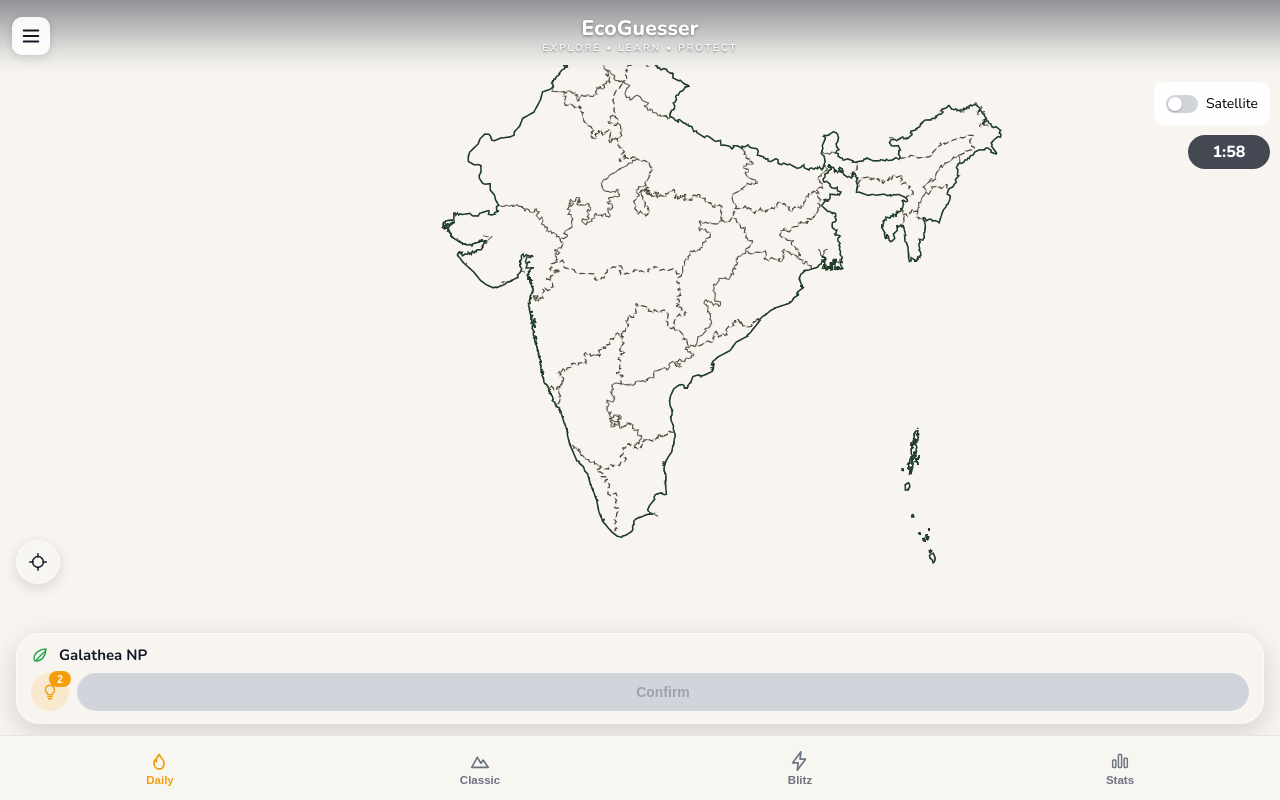
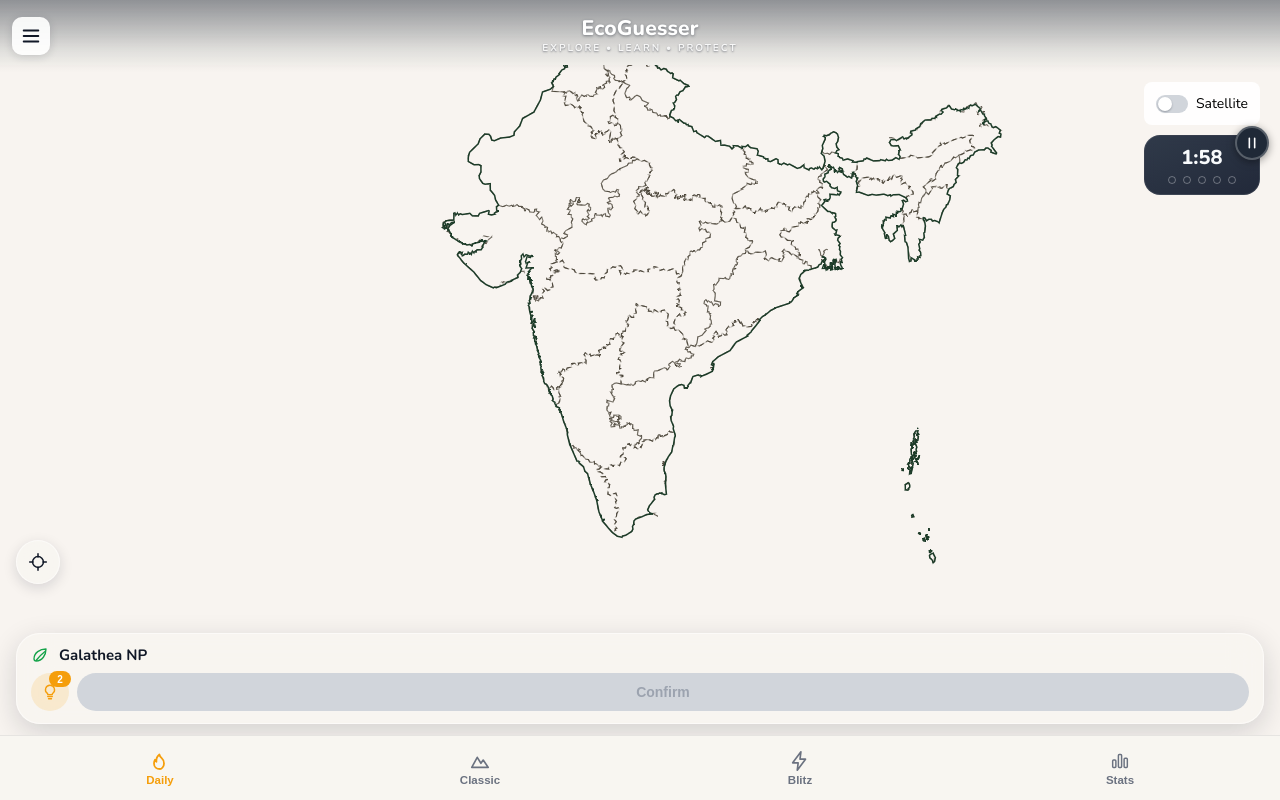
Before and after one commit to vicharashala-ui/ecoguesser, a React (Vite) app: page / in a window 1280 px wide. Both pictures are taken after a click on the button "Start Daily Challenge". Built offline with nearby package versions, Linux system fonts and the light colour scheme; no server answers.

Commit message:
miscellaneous mods

```diff
--- a/src/App.jsx
+++ b/src/App.jsx
@@ -62,9 +62,6 @@ export default function App() {
   const [dailyPhase, setDailyPhase] = useState(() => (hasPlayedToday() ? 'leaderboard' : 'round'));
   const [dailySummaryData, setDailySummaryData] = useState(null); // { totalPts, totalDist }
   const [dailyLeaderboardData, setDailyLeaderboardData] = useState(null); // { top10, rank, banner } | null
-  // READING/PLACING = unconfirmed guess in flight; drives the "Leave this
-  // round?" guard below. NOT_STARTED/REVEALING are safe to nav away from.
-  const [dailyRoundState, setDailyRoundState] = useState('NOT_STARTED');
 
   // Section 9 -- drawerOpen is global (both tabs), classicFilters affects
   // ClassicMap's AND BlitzMap's site pools (per direct request); Daily's
@@ -88,11 +85,6 @@ export default function App() {
 
   function switchTab(newTab) {
     if (newTab === activeTab) return;
-    const midRound =
-      activeTab === 'daily' &&
-      dailyPhase === 'round' &&
-      (dailyRoundState === 'READING' || dailyRoundState === 'PLACING');
-    if (midRound && !window.confirm('Leave this round? Your progress will be lost.')) return;
 
     if (newTab === 'classic') classicEverActivated.current = true;
     if (newTab === 'blitz') blitzEverActivated.current = true;
@@ -188,7 +180,7 @@ export default function App() {
         mapRef={dailyMapRef}
         sites={allSites}
         onComplete={handleDailyComplete}
-        onRoundStateChange={setDailyRoundState}
+        active={activeTab === 'daily'}
         style={{
           position: 'absolute',
           inset: 0,
--- a/src/components/DailyMap.css
+++ b/src/components/DailyMap.css
@@ -21,20 +21,30 @@
   /* Pulled down below Header.jsx's title bar (+ safe-area inset) via the
      shared --eg-header-height var. */
   top: calc(var(--eg-header-height, 72px) + env(safe-area-inset-top, 0px) + 10px);
-  right: 10px;
+  /* 20px, not 10px -- the pause button sits 10px outside .dm-timer-card's own
+     edge (see .dm-pause-btn below), so 10px of stack clearance put it flush
+     with the viewport edge, right where a scrollbar/safe-area can eat it. */
+  right: 20px;
   z-index: 10;
   display: flex;
   flex-direction: column;
-  align-items: flex-end;
+  /* stretch (not flex-end) -- .dm-timer-card has no width of its own now, so
+     it takes on the stack's width, which is sized to its widest child
+     (.dm-layer-panel). This is what makes the two boxes line up. */
+  align-items: stretch;
   gap: 10px;
 }
 
-.dm-timer-pill {
-  min-width: 54px;
-  text-align: center;
-  padding: 6px 14px;
-  border-radius: 999px;
-  background: rgba(17, 24, 39, 0.78);
+.dm-timer-card {
+  position: relative;
+  display: flex;
+  flex-direction: column;
+  align-items: center;
+  gap: 8px;
+  padding: 12px 20px 10px;
+  border-radius: 16px;
+  background: linear-gradient(155deg, rgba(30, 41, 59, 0.92), rgba(15, 23, 42, 0.92));
+  border: 1px solid rgba(255, 255, 255, 0.08);
   backdrop-filter: blur(10px);
   -webkit-backdrop-filter: blur(10px);
   /* Fix: same backdrop-filter/WebGL compositing bug as RecenterButton.css --
@@ -42,8 +52,82 @@
   isolation: isolate;
   transform: translateZ(0);
   font-family: 'Nunito', 'Segoe UI', sans-serif;
-  font-size: 16px;
+}
+
+.dm-timer-time {
+  font-size: 20px;
   font-weight: 800;
+  font-variant-numeric: tabular-nums;
+  line-height: 1;
+}
+
+/* ---- Round-progress dots -- one per Daily round, filled as they complete */
+
+.dm-timer-dots {
+  display: flex;
+  gap: 7px;
+}
+
+.dm-timer-dot {
+  width: 8px;
+  height: 8px;
+  border-radius: 50%;
+  box-sizing: border-box;
+}
+
+.dm-timer-dot--done {
+  background: #22c55e;
+}
+
+.dm-timer-dot--upcoming {
+  background: transparent;
+  border: 1px solid rgba(255, 255, 255, 0.32);
+}
+
+/* ---- Pause button -- sits in the timer card's top-right corner --------- */
+
+.dm-pause-btn {
+  position: absolute;
+  top: -10px;
+  right: -10px;
+  width: 34px;
+  height: 34px;
+  border-radius: 50%;
+  border: 2px solid rgba(255, 255, 255, 0.25);
+  background: #1f2937;
+  box-shadow: 0 2px 8px rgba(0, 0, 0, 0.4);
+  color: #ffffff;
+  display: flex;
+  align-items: center;
+  justify-content: center;
+  padding: 0;
+  cursor: pointer;
+}
+
+.dm-pause-btn:hover {
+  background: #374151;
+}
+
+/* ---- Paused overlay -- confirms the map isn't accepting clicks --------- */
+
+.dm-paused-overlay {
+  position: absolute;
+  top: 50%;
+  left: 50%;
+  transform: translate(-50%, -50%);
+  z-index: 20;
+  pointer-events: none;
+  padding: 8px 20px;
+  border-radius: 999px;
+  background: rgba(17, 24, 39, 0.78);
+  backdrop-filter: blur(10px);
+  -webkit-backdrop-filter: blur(10px);
+  color: #ffffff;
+  font-family: 'Nunito', 'Segoe UI', sans-serif;
+  font-size: 15px;
+  font-weight: 800;
+  letter-spacing: 0.04em;
+  text-transform: uppercase;
 }
 
 /* ---- Layer panel -- same placeholder treatment as ClassicMap's ---------- */
--- a/src/components/DailyMap.jsx
+++ b/src/components/DailyMap.jsx
@@ -52,6 +52,23 @@ import { showHint2, hideHint2 } from '../game/stateHighlight.js';
 import { MAP_CONFIG } from '../config.js';
 import './DailyMap.css';
 
+// Icons -- same inline-SVG, currentColor convention as BottomCard.jsx's IconSkip etc.
+function IconPause({ size = 16 }) {
+  return (
+    <svg width={size} height={size} viewBox="0 0 24 24" fill="none" aria-hidden="true">
+      <path d="M8 5v14M16 5v14" stroke="currentColor" strokeWidth="2.4" strokeLinecap="round" />
+    </svg>
+  );
+}
+
+function IconPlay({ size = 16 }) {
+  return (
+    <svg width={size} height={size} viewBox="0 0 24 24" fill="none" aria-hidden="true">
+      <path d="M7 5v14l12-7L7 5Z" fill="currentColor" />
+    </svg>
+  );
+}
+
 function formatTime(totalSeconds) {
   const clamped = Math.max(0, totalSeconds);
   const m = Math.floor(clamped / 60);
@@ -61,12 +78,12 @@ function formatTime(totalSeconds) {
 
 // Decision #6: white -> amber <30s -> red <10s.
 function timerColor(remaining) {
-  if (remaining < 10) return '#dc2626';
-  if (remaining < 30) return '#f59e0b';
-  return '#ffffff';
+  if (remaining < 10) return '#f87171';
+  if (remaining < 30) return '#fbbf24';
+  return '#f8fafc';
 }
 
-export function DailyMap({ mapRef, style, sites, onComplete, onRoundStateChange }) {
+export function DailyMap({ mapRef, style, sites, onComplete, active = true }) {
   const cardRef = useRef(null);
   // Tracks BottomCard's real height during REVEALING, so RecenterButton can
   // be positioned above the expanded card instead of being hidden by it
@@ -90,19 +107,14 @@ export function DailyMap({ mapRef, style, sites, onComplete, onRoundStateChange
     result,
     results,
     timeRemaining,
+    paused,
     handleMapClick,
     handleHint,
     handleConfirm,
     handleNextSite,
     handleStart,
-  } = useDailyRound(sites);
-
-  // Lets App.jsx gate bottom-nav taps: READING/PLACING means an unconfirmed
-  // guess is in flight (Section 4's "Leave this round?" case), NOT_STARTED
-  // and REVEALING are safe to navigate away from.
-  useEffect(() => {
-    onRoundStateChange?.(roundState);
-  }, [roundState, onRoundStateChange]);
+    handlePauseToggle,
+  } = useDailyRound(sites, active);
 
   // Effect 1 (mirrors ClassicMap.jsx): resultLayer.js off [mapReady, roundState, result].
   // fitPadding is measured from the real card height, same fix as Section 10's
@@ -214,10 +226,30 @@ export function DailyMap({ mapRef, style, sites, onComplete, onRoundStateChange
             </span>
           )}
         </div>
-        <div className="dm-timer-pill" style={{ color: timerColor(timeRemaining) }}>
-          {formatTime(timeRemaining)}
+        <div className="dm-timer-card">
+          {(roundState === 'READING' || roundState === 'PLACING') && (
+            <button
+              type="button"
+              className="dm-pause-btn"
+              onClick={handlePauseToggle}
+              aria-label={paused ? 'Resume timer' : 'Pause timer'}
+            >
+              {paused ? <IconPlay /> : <IconPause />}
+            </button>
+          )}
+          <span className="dm-timer-time" style={{ color: timerColor(timeRemaining) }}>
+            {formatTime(timeRemaining)}
+          </span>
+          <div className="dm-timer-dots" aria-hidden="true">
+            {Array.from({ length: 5 }, (_, i) => {
+              const dotState = i < results.length ? 'done' : 'upcoming';
+              return <span key={i} className={`dm-timer-dot dm-timer-dot--${dotState}`} />;
+            })}
+          </div>
         </div>
       </div>
+
+      {paused && <div className="dm-paused-overlay">Paused</div>}
 
       <MapContainer mapRef={mapRef} onMapClick={handleMapClick} guess={guess} />
       <RecenterButton
--- a/src/hooks/useCountdownTimer.js
+++ b/src/hooks/useCountdownTimer.js
@@ -2,7 +2,7 @@ import { useCallback, useEffect, useRef, useState } from 'react';
 
 /**
  * useCountdownTimer(seconds, onExpire)
- * Returns: { remaining, isRunning, start(), pause(), reset() }
+ * Returns: { remaining, isRunning, start(), pause(), resume(), reset() }
  *
  * Drift-corrected against the wall clock (not tick count), so background
  * tab throttling / slow ticks don't make the timer run long:
@@ -10,11 +10,14 @@ import { useCallback, useEffect, useRef, useState } from 'react';
  *
  * At 0: clears the interval and calls onExpire() exactly once.
  * pause(): clears the interval, remaining stays frozen at its current value
- *   (unlike reset(), which snaps it back to `seconds`). Used once a round is
- *   scored early via Confirm/Skip, before the 2-min clock would've expired
- *   on its own -- the displayed time should stop, not jump back to full.
+ *   (unlike reset(), which snaps it back to `seconds`). Used both when a
+ *   round is scored early via Confirm/Skip, and for the player-facing pause
+ *   button -- either way the displayed time should stop, not jump back.
+ * resume(): re-arms the interval from wherever `remaining` currently sits,
+ *   unlike start() which always snaps back to the full duration. Used to
+ *   un-pause a round already in progress. No-op once remaining has hit 0.
  * reset(): clears the interval, remaining -> seconds. Does NOT auto-start.
- * start(): sets startedAt = Date.now() and begins ticking.
+ * start(): sets startedAt = Date.now() and begins ticking from `seconds`.
  */
 export function useCountdownTimer(seconds, onExpire) {
   const [remaining, setRemaining] = useState(seconds);
@@ -22,6 +25,11 @@ export function useCountdownTimer(seconds, onExpire) {
 
   const startedAtRef = useRef(null);
   const intervalRef = useRef(null);
+  // Plain-value mirror so resume() can read the latest remaining without
+  // needing it in its own dependency array (same technique used throughout
+  // the round hooks for callbacks that must stay referentially stable).
+  const remainingRef = useRef(remaining);
+  remainingRef.current = remaining;
 
   // Ref (not the raw prop) so a re-render with a new onExpire identity
   // doesn't require tearing down and restarting the live interval.
@@ -35,10 +43,13 @@ export function useCountdownTimer(seconds, onExpire) {
     }
   }, []);
 
-  const start = useCallback(() => {
+  // Shared ticking loop, parameterized by when it should count as having
+  // started -- start() passes "now" (full duration ahead), resume() passes
+  // a backdated timestamp so the countdown continues from `remaining`
+  // instead of restarting.
+  const runFrom = useCallback((startedAt) => {
     clearTimer();
-    startedAtRef.current = Date.now();
-    setRemaining(seconds);
+    startedAtRef.current = startedAt;
     setIsRunning(true);
 
     intervalRef.current = setInterval(() => {
@@ -56,6 +67,16 @@ export function useCountdownTimer(seconds, onExpire) {
     }, 1000);
   }, [seconds, clearTimer]);
 
+  const start = useCallback(() => {
+    setRemaining(seconds);
+    runFrom(Date.now());
+  }, [seconds, runFrom]);
+
+  const resume = useCallback(() => {
+    if (remainingRef.current <= 0) return;
+    runFrom(Date.now() - (seconds - remainingRef.current) * 1000);
+  }, [seconds, runFrom]);
+
   const pause = useCallback(() => {
     clearTimer();
     setIsRunning(false);
@@ -72,5 +93,5 @@ export function useCountdownTimer(seconds, onExpire) {
   // Cleanup on unmount.
   useEffect(() => clearTimer, [clearTimer]);
 
-  return { remaining, isRunning, start, pause, reset };
+  return { remaining, isRunning, start, pause, resume, reset };
 }
--- a/src/hooks/useDailyRound.js
+++ b/src/hooks/useDailyRound.js
@@ -29,7 +29,7 @@ import { DAILY, SCORING } from '../config.js';
 
 const TOTAL_ROUNDS = DAILY.CATEGORIES.length; // 5
 
-export function useDailyRound(allSites) {
+export function useDailyRound(allSites, active = true) {
   const [sites, setSites] = useState(null); // Site[5], null until allSites is ready
   const [roundIndex, setRoundIndex] = useState(0);
   const [roundState, setRoundState] = useState('LOADING');
@@ -37,6 +37,7 @@ export function useDailyRound(allSites) {
   const [hintLevel, setHintLevel] = useState(0);
   const [result, setResult] = useState(null);
   const [results, setResults] = useState([]); // finalized RoundResult[], grows to length 5
+  const [paused, setPaused] = useState(false); // player-facing pause, READING/PLACING only
 
   // Plain-value mirrors of state, read inside callbacks/timer-expiry instead of
   // stale closures -- same technique as useMapState's politicalRef/mapReadyRef,
@@ -44,10 +45,12 @@ export function useDailyRound(allSites) {
   const roundStateRef = useRef(roundState);
   const guessRef = useRef(guess);
   const hintLevelRef = useRef(hintLevel);
+  const pausedRef = useRef(paused);
   const siteRef = useRef(null);
   roundStateRef.current = roundState;
   guessRef.current = guess;
   hintLevelRef.current = hintLevel;
+  pausedRef.current = paused;
 
   // Today's 5 sites are computed once, as soon as the site pool is available.
   useEffect(() => {
@@ -145,8 +148,8 @@ export function useDailyRound(allSites) {
   // if onExpire already cleared the interval itself, e.g. a true timeout).
   useEffect(() => {
     if (roundState === 'READING') timer.start();
-    if (roundState === 'LOADING') timer.reset();
-    if (roundState === 'REVEALING') timer.pause();
+    if (roundState === 'LOADING') { timer.reset(); setPaused(false); }
+    if (roundState === 'REVEALING') { timer.pause(); setPaused(false); }
     // eslint-disable-next-line react-hooks/exhaustive-deps
   }, [roundState]);
 
@@ -156,9 +159,36 @@ export function useDailyRound(allSites) {
     // inside setRoundState's updater (React 18 Strict Mode double-invokes
     // updaters in dev; a nested setGuess side effect would fire twice).
     if (roundStateRef.current !== 'READING' && roundStateRef.current !== 'PLACING') return;
+    if (pausedRef.current) return; // pause button blocks marker placement too
     setGuess({ lat, lng });
     setRoundState('PLACING');
   }, []);
+
+  // Player-facing pause/resume, only meaningful while the clock is actually
+  // running (READING/PLACING) -- DailyMap.jsx hides the button otherwise.
+  const handlePauseToggle = useCallback(() => {
+    if (roundStateRef.current !== 'READING' && roundStateRef.current !== 'PLACING') return;
+    setPaused((wasPaused) => {
+      if (wasPaused) timer.resume();
+      else timer.pause();
+      return !wasPaused;
+    });
+    // eslint-disable-next-line react-hooks/exhaustive-deps
+  }, []);
+
+  // Auto-pause on navigating away to another in-app tab mid-round, instead
+  // of App.jsx's old confirm()-and-block guard -- the round just freezes and
+  // waits, same site/progress intact (DailyMap stays mounted, display:none,
+  // per Section 4), and the player resumes manually via handlePauseToggle
+  // when they come back. Doesn't auto-resume on return -- that's a deliberate
+  // player action, not automatic.
+  useEffect(() => {
+    if (!active && !pausedRef.current && (roundStateRef.current === 'READING' || roundStateRef.current === 'PLACING')) {
+      setPaused(true);
+      timer.pause();
+    }
+    // eslint-disable-next-line react-hooks/exhaustive-deps
+  }, [active]);
 
   const handleHint = useCallback(() => {
     if (roundStateRef.current !== 'READING' && roundStateRef.current !== 'PLACING') return;
@@ -202,10 +232,12 @@ export function useDailyRound(allSites) {
     result,
     results, // pass to DAILY_SUMMARY for total_pts/total_dist + the /api/score POST body
     timeRemaining: timer.remaining,
+    paused,
     handleMapClick,
     handleHint,
     handleConfirm,
     handleNextSite,
     handleStart,
+    handlePauseToggle,
   };
 }
```
